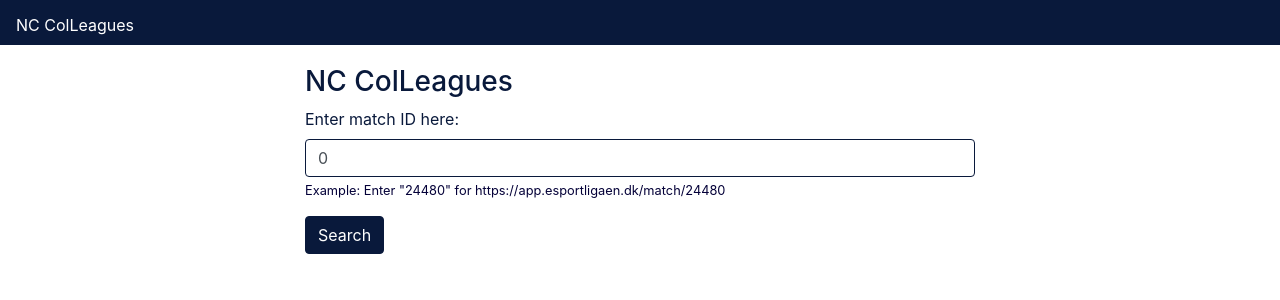
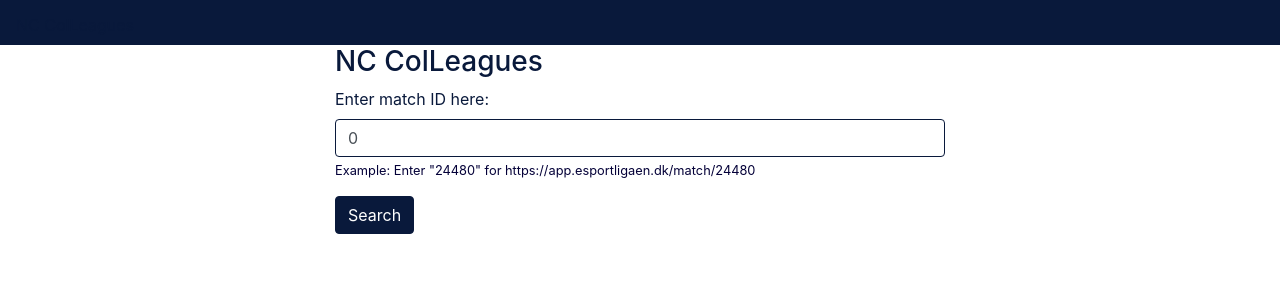
Before and after one commit to Itaanikus/colleagues-gg, a React (Create React App) app: page / in a window 1280 px wide. Shown: the top 300 px of the page. Built offline with nearby package versions, Linux system fonts and the light colour scheme.

Commit message:
Improve css

```diff
--- a/package.json
+++ b/package.json
@@ -14,7 +14,7 @@
   "scripts": {
     "start": "react-scripts start",
     "build": "react-scripts build",
-	"deploy": "gh-pages -d build",
+    "deploy": "gh-pages -d build",
     "test": "react-scripts test",
     "eject": "react-scripts eject"
   },
--- a/src/App.css
+++ b/src/App.css
@@ -35,8 +35,8 @@ a:hover {
   color: #dd9b2b;
 }
 
-h3, p, label {
-  color: #09193b;
+h3, p, label, li {
+  color: #09193b!important;
 }
 
 p {
--- a/src/App.js
+++ b/src/App.js
@@ -7,9 +7,7 @@ function App() {
   return (
     <React.Fragment>
       <Nav />
-      <div className="app">
-        <Home />
-      </div>
+      <Home />
     </React.Fragment>
   );
 }
--- a/src/Home/Home.js
+++ b/src/Home/Home.js
@@ -31,20 +31,29 @@ function Home() {
           .flatMap(response => response.gameLogins)
           .filter(gameLogins => gameLogins.gameLoginTypeId === leagueGameLoginType);
 
+        setAlertMessage('');
         setGamerTags(filteredGamerTags.map(player => ({ id: player.id, ign: player.gamerId })));
         setNicks(opponentPlayers.map(player => ({ id: player.id, ign: player.nickName })));
-        setAlertMessage('');
       }
     }
   }
 
   return (
     <div className="container-fluid">
+      <div className="row">
+        <div className="d-none d-lg-block col-lg-3">
+        </div>
+        <div className="col col-lg-6">
+          <div className="row">
+            <div className="col">
               {alertMessage && alertMessage !== '' &&
                 <div className="alert alert-primary">
                   {alertMessage}
+                </div>}
             </div>
-      }
+          </div>
+          <div className="row">
+            <div className="col">
               <h3>NC ColLeagues</h3>
               <div className="form-horizontal">
                 <div className="form-group">
@@ -56,11 +65,19 @@ function Home() {
                 </div>
                 <button className="btn btn-primary app-btn" onClick={onSubmit}>Search</button>
               </div>
+            </div>
+          </div>
+          <div className="row">
             {nicks.length > 0 && alertMessage === '' &&
-        <TeamInfo players={nicks} hrefText="Nicknames:" />}
+              <TeamInfo players={nicks} hrefText="Nicknames (multi OP.GG):" />}
             {gamerTags.length > 0 && alertMessage === '' &&
-        <TeamInfo players={gamerTags} hrefText="GamerTags (from player-profiles):" />}
+              <TeamInfo players={gamerTags} hrefText="GamerTags (multi OP.GG):" />}
           </div>
+        </div>
+        <div className="d-none d-lg-block col-lg-3">
+        </div>
+      </div>
+    </div >
   );
 }
 
--- a/src/shared/TeamInfo.js
+++ b/src/shared/TeamInfo.js
@@ -4,18 +4,14 @@ function TeamInfo({ players, hrefText }) {
   const href = `https://euw.op.gg/multi/query=${players.map(player => player.ign).join()}`;
 
   return (
-    <React.Fragment>
-      <div className="row">
-        <div className="col col-lg-6">
-          <a href={href} target="_blank">{hrefText}</a>
-        </div>
-      </div>
+    <div className="col col-lg-6">
+      <a href={href} target="_blank"><strong>{hrefText}</strong></a>
       <ul>
         {players.map(player => (
-          <li key={player.id}>{player.ign}</li>
+          <li key={player.id}><a href={`https://euw.op.gg/summoner/userName=${player.ign}`}>{player.ign}</a></li>
         ))}
       </ul>
-    </React.Fragment>
+    </div>
   );
 }
 
```
Lines whose indentation alone changed are shown as unchanged.
